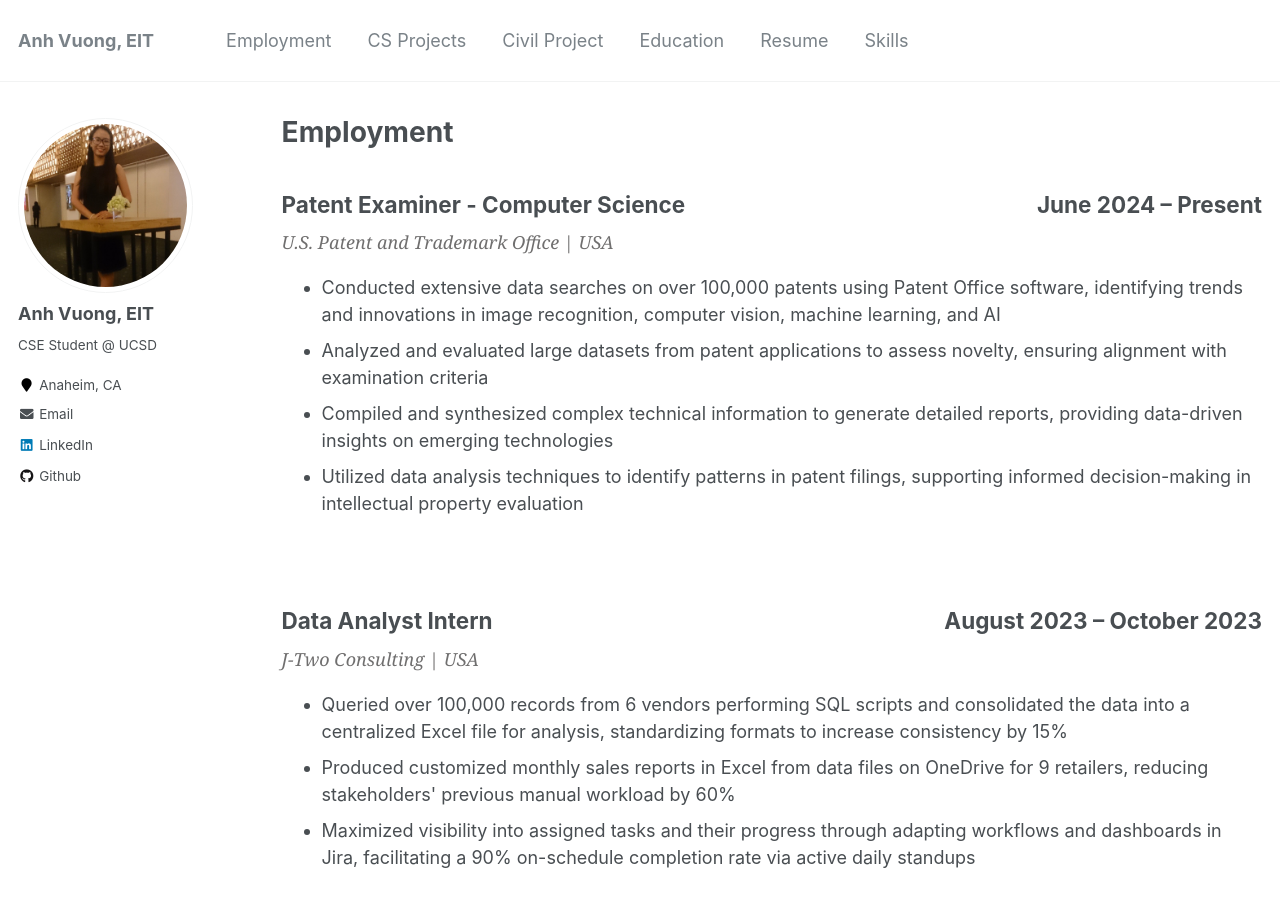
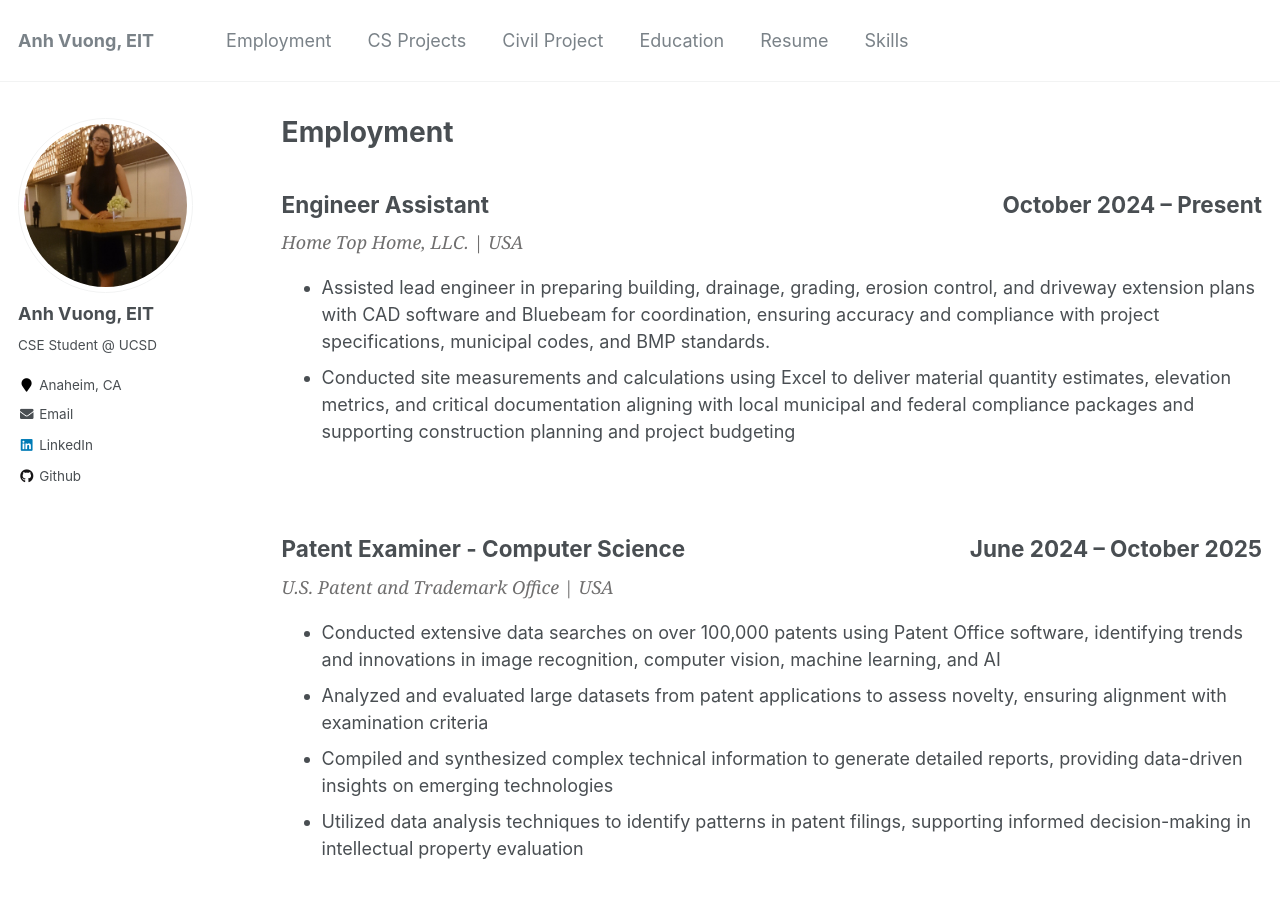
Before and after one commit to ahvuong/ahvuong.github.io, a Jekyll site: the page built from _pages/employment.html, in a window 1280 px wide and 900 px high. Built offline with Jekyll 4.4.1, drawn with Linux system fonts in a browser that asks for light colours.

Commit message:
Update employment

```diff
--- a/_pages/employment.html
+++ b/_pages/employment.html
@@ -14,7 +14,22 @@ author_profile: true
 </head>
 <body>
   <div>
-    <h2 class="container">Patent Examiner - Computer Science <span>June 2024 – Present</span></h2>
+    <h2 class="container">Engineer Assistant <span>October 2024 – Present</span></h2>
+    <span style="bottom: 0; right: 0; font-style: italic; font-family: Georgia, Serif;
+        font-size: 18px; color: #706f6f; font-weight: normal; ">Home Top Home, LLC. | USA</span>
+    <ul>
+        <li>Assisted lead engineer in preparing building, drainage, grading, erosion control,
+          and driveway extension plans with CAD software and Bluebeam for coordination,
+          ensuring accuracy and compliance with project specifications, municipal codes,
+          and BMP standards.</li>
+        <li>Conducted site measurements and calculations using Excel to deliver material quantity estimates,
+          elevation metrics, and critical documentation aligning with local municipal and federal compliance packages
+          and supporting construction planning and project budgeting</li>
+    </ul>
+  </div>
+  <br>
+  <div>
+    <h2 class="container">Patent Examiner - Computer Science <span>June 2024 – October 2025</span></h2>
     <span style="bottom: 0; right: 0; font-style: italic; font-family: Georgia, Serif;
         font-size: 18px; color: #706f6f; font-weight: normal; ">U.S. Patent and Trademark Office | USA</span>
     <ul>
```
